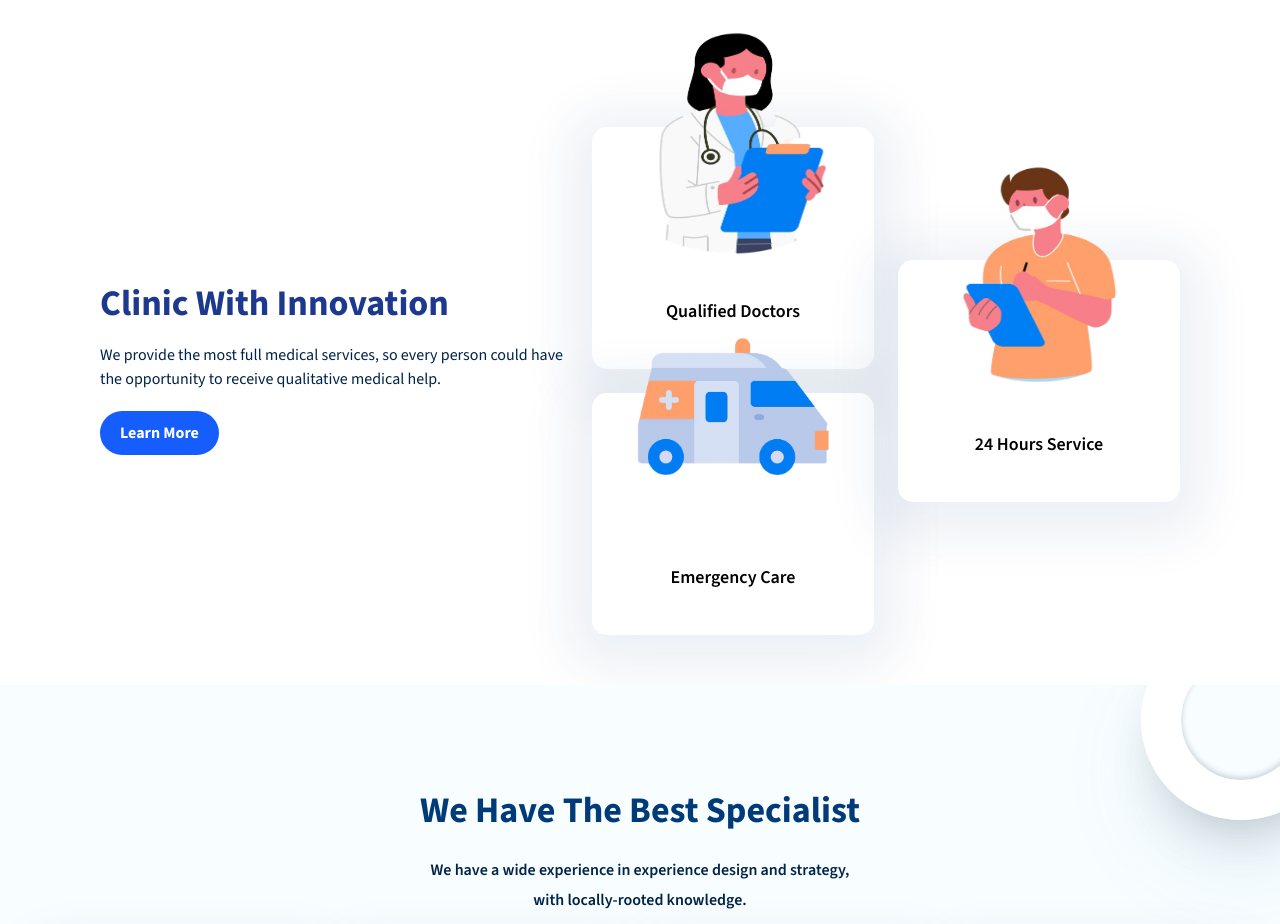
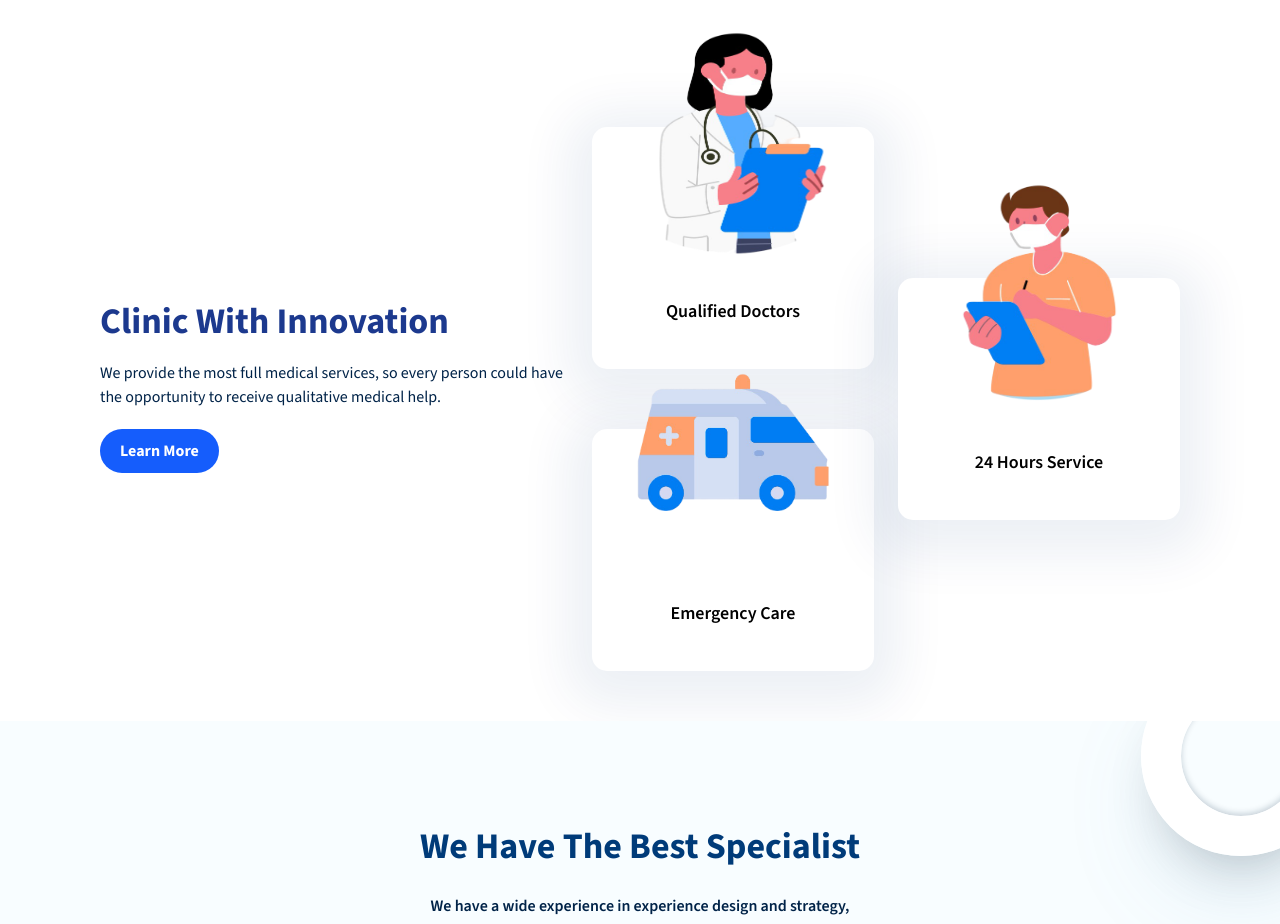
Before and after one commit to ckchandan07/midecare, a React (Vite) app: page / in a window 1280 px wide. Shown: the part 1500-2424 px from the top of the page. Built offline with nearby package versions, Linux system fonts and the light colour scheme; no server answers.

Commit message:
Update Innovation.jsx

```diff
--- a/src/components/Innovation.jsx
+++ b/src/components/Innovation.jsx
@@ -14,7 +14,7 @@ const Innovation = () => {
       </div>
 
       <div className="flex flex-col md:flex-row justify-center items-center gap-6">
-        <div className="nurse flex flex-col gap-6">
+        <div className="nurse flex flex-col gap-15">
           <div className="doctor-card bg-white p-6 rounded-xl shadow-lg flex flex-col items-center text-center">
             <img src="/Image/nurse.png" alt="Doctor" className="w-24 h-24 mb-4" />
             <h3 className="text-lg font-semibold">Qualified Doctors</h3>
```
